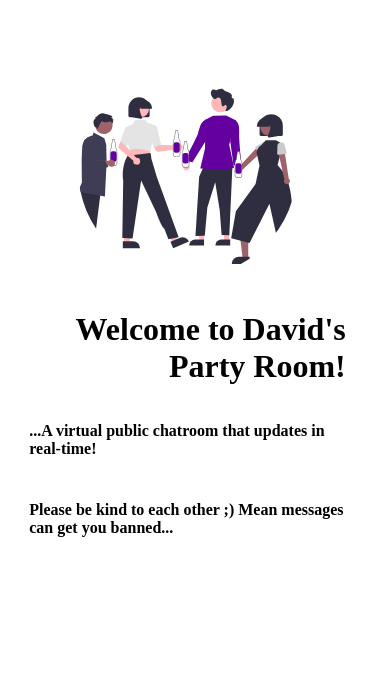
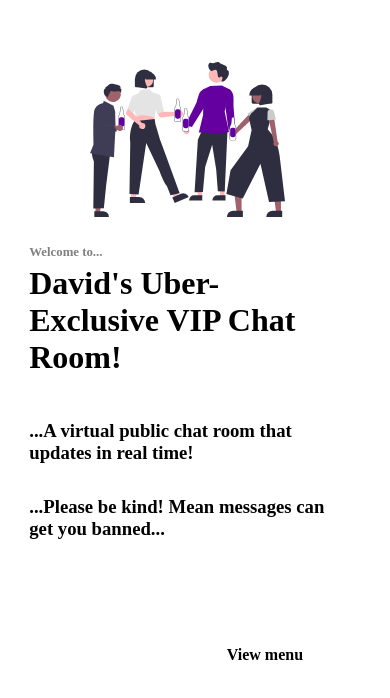
Before and after one commit to douglasdavid177/Chat-Room, a Next.js app: page / in a window 390 px wide. Shown: the top 698 px of the page. Built offline with nearby package versions, Linux system fonts and the light colour scheme.

Commit message:
overhaul home page, changing margins, padding, font-sizes, alignments, etc of several elements remove border from header image turn secondary button into link button increase size and outter margins of hamburgerholder

```diff
--- a/pages/index.js
+++ b/pages/index.js
@@ -20,51 +20,53 @@ export default function Home() {
           className={"heroimg"}
         />
         {/* </motion.div> */}
-
-        <h1>Welcome to David&apos;s Party Room!</h1>
-        <motion.h4
+        <h1>David&apos;s Uber-Exclusive VIP Chat Room!</h1>
+        <motion.div
+          className="rightTextAlign rightMessage"
+          initial={{ translateX: 100, opacity: 0 }}
+          animate={{ translateX: 0, opacity: 1 }}
+          transition={{ duration: 0.7, ease: [0.1, 0.1, 0, 1] }}
+        >
+          <h3>
+            ...A virtual public chat room that updates in real time!
+            <br />
+          </h3>
+        </motion.div>
+        <motion.div
           className={"leftMessage"}
           initial={{ translateX: -100, opacity: 0 }}
           animate={{ translateX: 0, opacity: 1 }}
-          transition={{ duration: 0.65, ease: [0.1, 0.1, 0, 1] }}
+          transition={{ duration: 0.7, ease: [0.1, 0.1, 0, 1] }}
         >
-          ...A virtual public chatroom that updates in real-time! <br />
-        </motion.h4>
-        {/* <h3 className="rightTextAlign">
-          Please be kind to each other ;) <br />
-          This project was built with NextJS and Firebase.
-        </h3> */}
-        <motion.h4
-          className="rightTextAlign rightMessage"
-          initial={{ translateX: 100, opacity: 0 }}
-          animate={{ translateX: 0, opacity: 1 }}
-          transition={{ duration: 0.65, ease: [0.1, 0.1, 0, 1] }}
-        >
-          Please be kind to each other ;) {/* <br /> */}
-          Mean messages can get you banned...
-        </motion.h4>
+          <h3>
+            ...Please be kind! {/* &#128527;  */}
+            {/* <br /> */}
+            Mean messages can get you banned...
+          </h3>
+        </motion.div>
+
         <div className={"buttonWrapper"}>
           <motion.div
             initial={{ translateY: 40, opacity: 0 }}
             animate={{ translateY: 0, opacity: 1 }}
             transition={{
-              duration: 1,
+              duration: 0.7,
               delay: 0.25,
               ease: [0.1, 0.1, 0, 1],
             }}
           >
-            <button className={"primaryBtn"}>Enter chat room</button>
+            <button>Enter chat room</button>
           </motion.div>
           <motion.div
             initial={{ translateY: 50, opacity: 0 }}
             animate={{ translateY: 0, opacity: 1 }}
             transition={{
-              duration: 1,
+              duration: 0.7,
               delay: 0.25 + 0.1,
               ease: [0.1, 0.1, 0, 1],
             }}
           >
-            <button> View another page</button>
+            <button className={"linkBtn"}> View menu</button>
           </motion.div>
         </div>
 
@@ -91,60 +93,84 @@ export default function Home() {
 
         .heroimg {
           align-self: center;
-          max-width: 95%;
-          max-height: 28vh;
-          max-height: 26vh;
+          height: auto;
+          width: auto;
+          max-height: 23vh;
+          max-width: 23vh;
 
           border: 3px solid white;
           border-radius: 500rem 500rem;
-          margin-top: 3.5rem;
+          border: none;
+          border-radius: 0rem;
+          margin-top: 3rem;
+          margin-top: 3rem;
           margin-bottom: 0.5rem;
-          aspect-ratio: 1/1;
+        }
+        h1 {
+          margin-top: 2.5rem;
+          margin-bottom: 1.75rem;
+          text-align: left;
+          position: relative;
         }
 
-        h4 {
-          margin: 0.75rem 0rem;
+        h1::before {
+          content: "You're invited to...";
+          content: "Welcome to...";
+          position: absolute;
+          top: 0;
+          left: 0;
+          transform: translateY(-1.25rem);
+          font-size: 0.8rem;
+          color: hsl(0, 0%, 50%);
+        }
+
+        h3 {
+          margin: 1rem 0rem;
           align-self: flex-start;
         }
-
+        h4 {
+          margin: 0.5rem 0rem;
+          align-self: flex-start;
+        }
         .buttonWrapper {
           width: 100%;
           flex-grow: 1;
           display: flex;
           flex-direction: column;
-          padding-top: 1.5rem;
+          margin-top: 1rem;
           align-items: flex-end;
         }
 
-        h1 {
-          margin-bottom: 1rem;
-          text-align: right;
-        }
-
         .buttonWrapper button {
+          background-color: var(--main-purple);
+          border: none;
           font: inherit;
           cursor: pointer;
           outline: inherit;
-          background: none;
           color: white;
           width: auto;
-          min-width: 10rem;
-          min-width: 12rem;
-          border: 3px solid white;
+          min-width: 10.1rem;
           border-radius: 200rem;
-          margin-top: 0.5rem;
+          margin-top: 1rem;
           margin-bottom: 0.5rem;
           align-self: end;
           font-weight: bold;
-          padding: 1rem;
+          padding: 0.75rem;
           padding-left: 1rem;
           padding-right: 1rem;
           font-size: 0.85rem;
           font-size: 1rem;
         }
-        .buttonWrapper button.primaryBtn {
-          background-color: var(--main-purple);
+        .buttonWrapper button.secondaryBtn {
+          background: none;
+          border: 3px solid white;
+        }
+
+        .buttonWrapper button.linkBtn {
+          background: none;
           border: none;
+          margin-top: -0.25rem;
+          color: var(--main-purple-on-black);
         }
         .buttonWrapper button:active {
           font-weight: 800;
```
Also changed, not shown: components/layout.js (+5 -4 lines).
